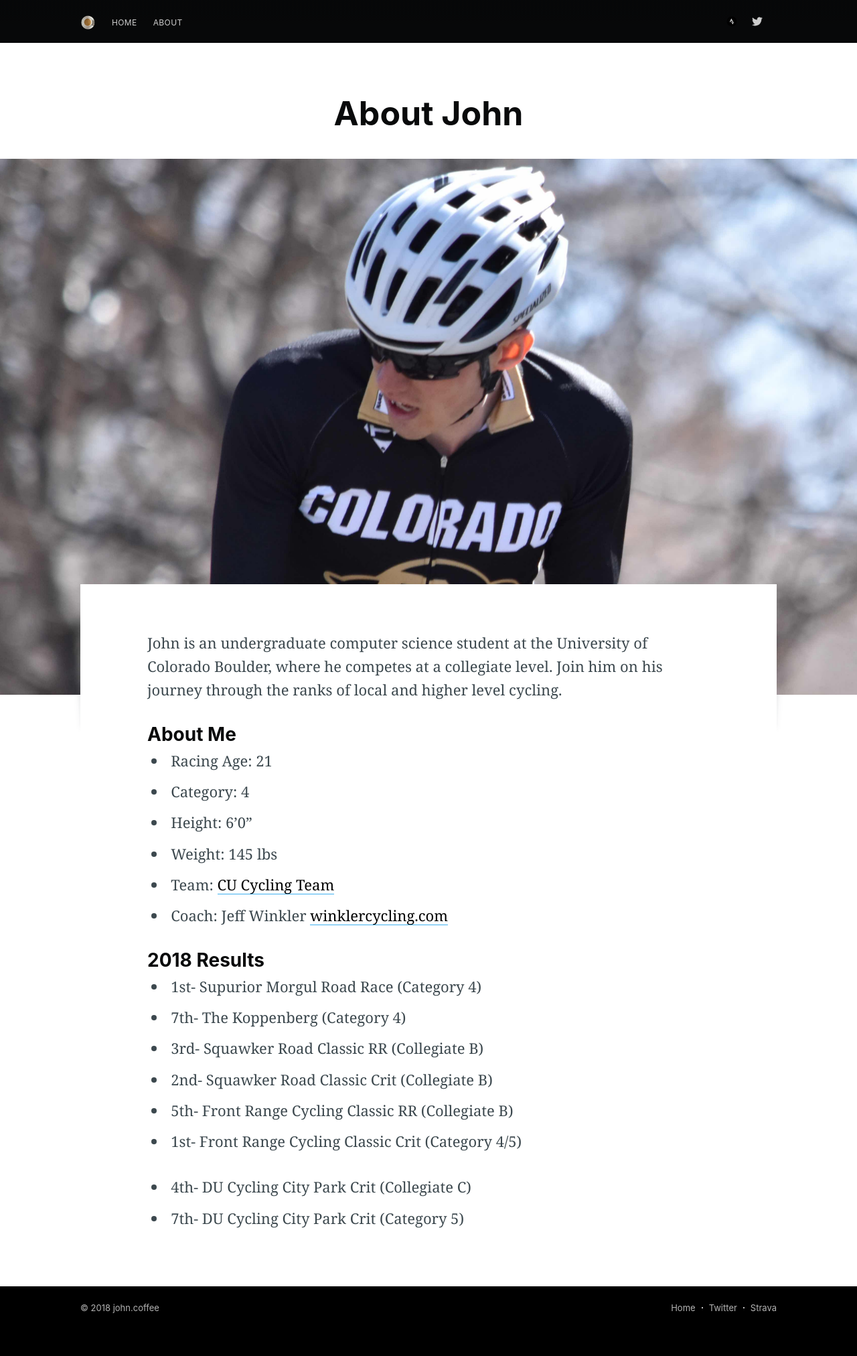
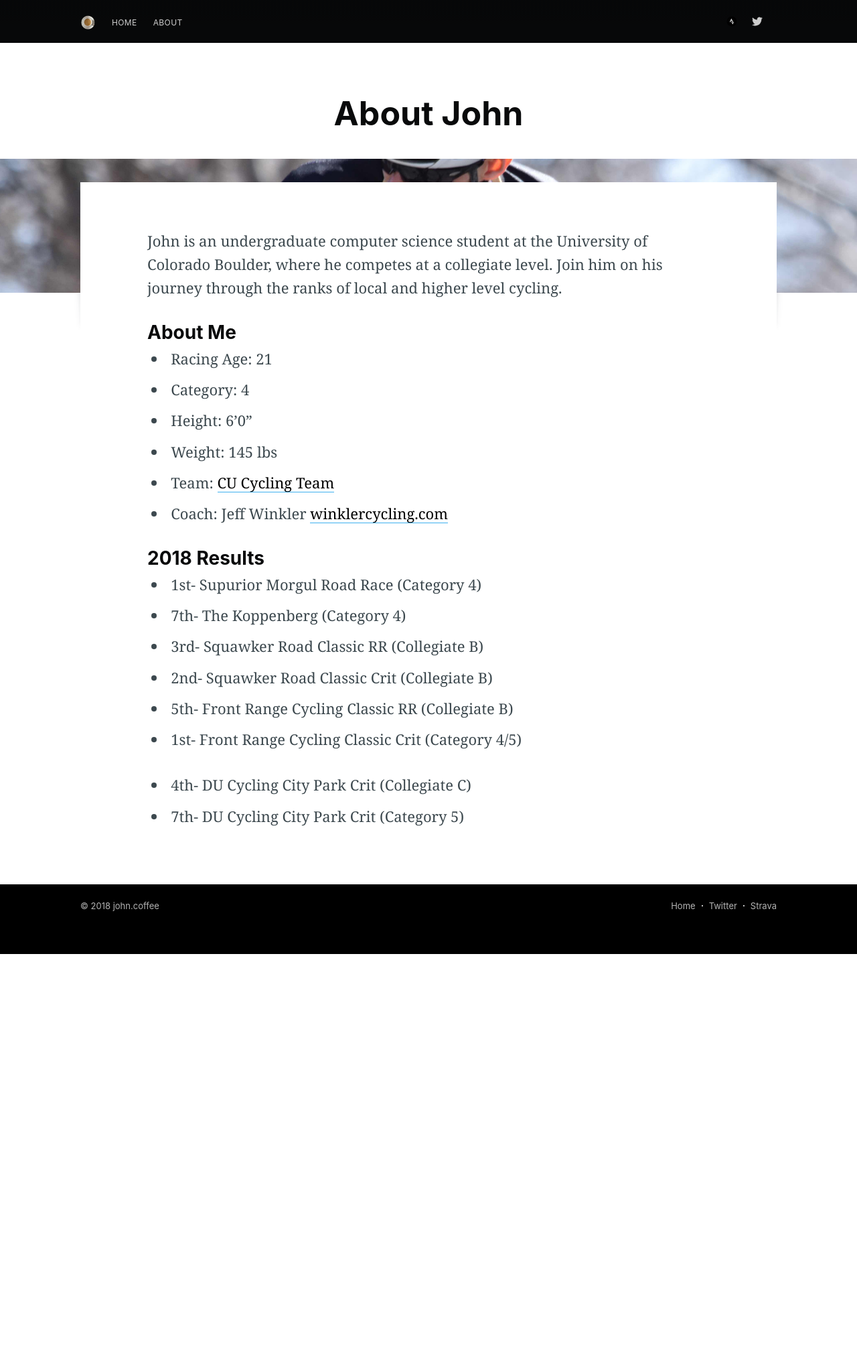
Before and after one commit to johnkeller101/johnkeller101.github.com, a Jekyll site: the page built from about/index.md, in a window 1280 px wide. Shown: the whole page at 67% size. Built offline with Jekyll 4.4.1, drawn with Linux system fonts in a browser that asks for light colours; nearby versions of some CDN libraries; comment, search, counter and statistics services are not loaded; after the commit the page ends 1424 px from its top, so only the background shows below that.

Commit message:
2018.06.01-09.50.09

```diff
--- a/_layouts/page.html
+++ b/_layouts/page.html
@@ -14,7 +14,7 @@ disqus: false
 <!-- css info to change header height based on what is set in page guidelines -->
 {% if page.cover-height %}
 <style>
-post-full-image {
+.post-full-image {
     height: {{ page.cover-height }} !important;
 }
 </style>
```
